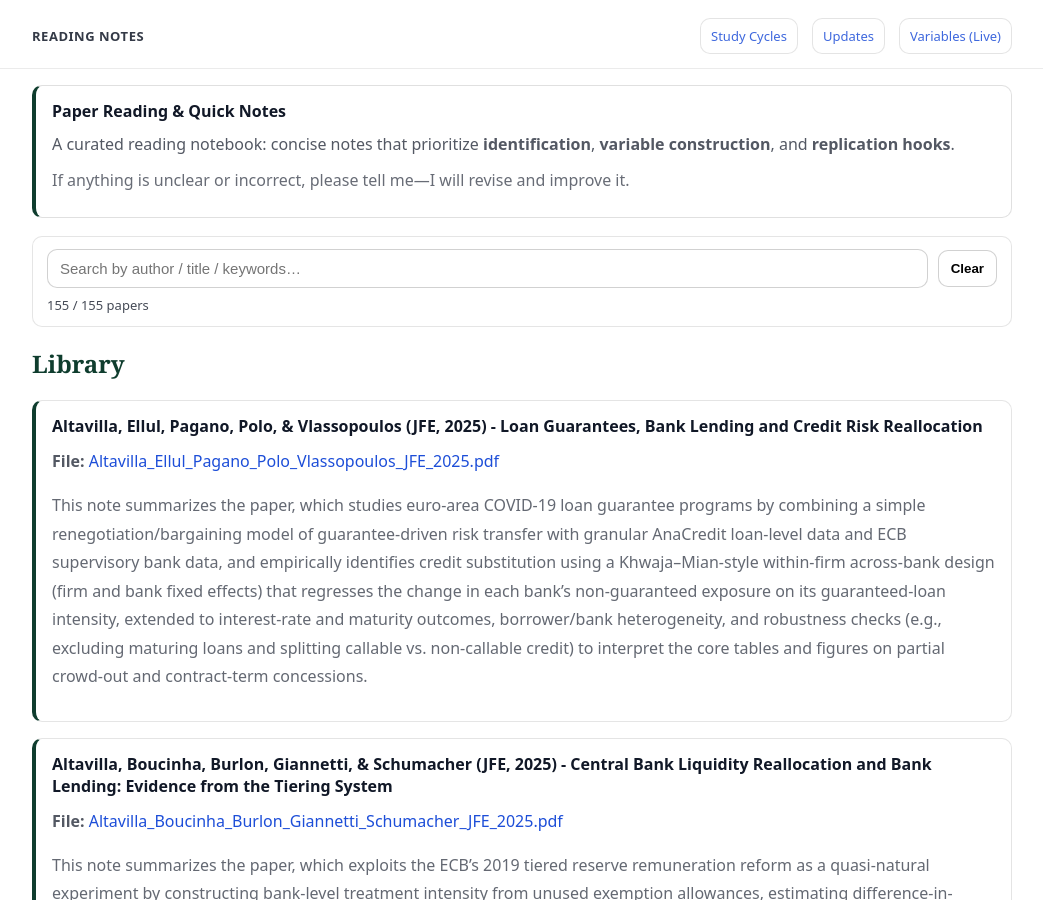
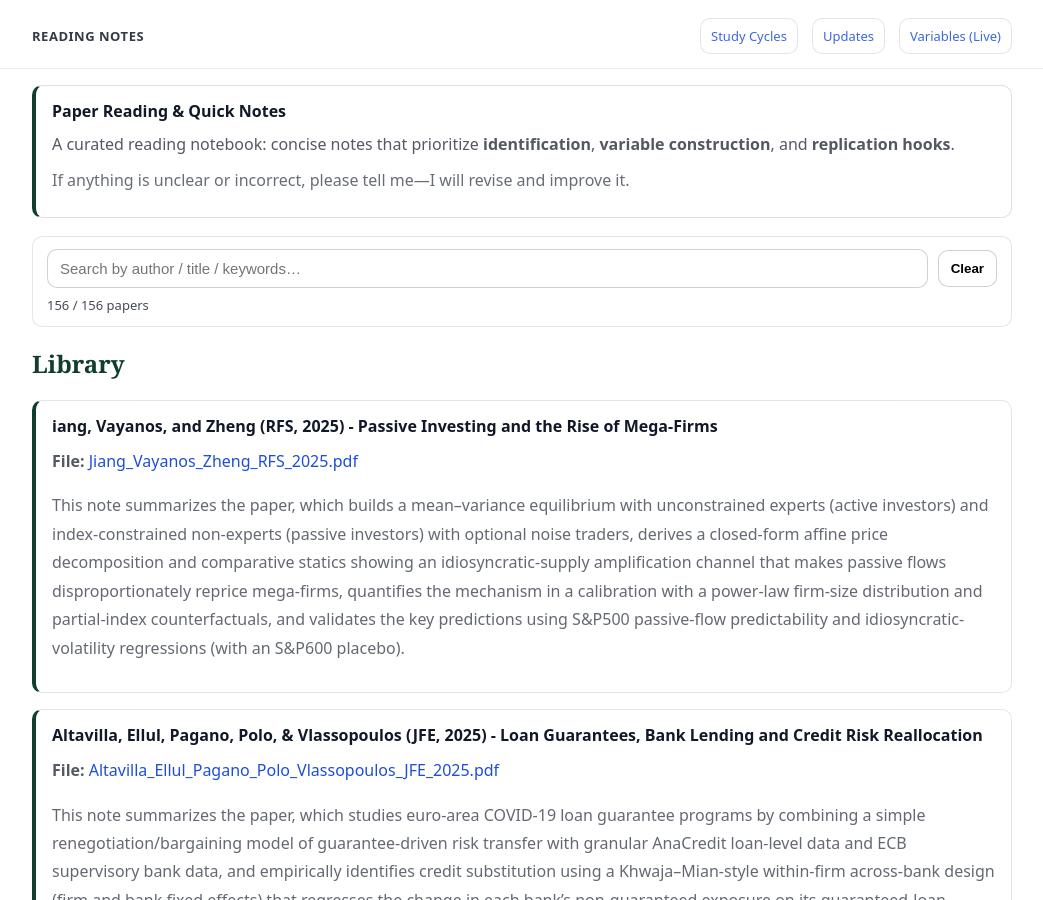
Before and after one commit to yaxinzn/study-archive, a Jekyll site: the page built from reading/index.md, in a window 1280 px wide and 900 px high. Shown: the whole window, without its empty margins (118-1161 px from the left). Built offline with Jekyll 4.4.1, drawn with Linux system fonts in a browser that asks for light colours.

Commit message:
Reading: add/update Jiang_Vayanos_Zheng_RFS_2025.pdf

```diff
--- a/_data/reading.yml
+++ b/_data/reading.yml
@@ -1,3 +1,7 @@
+- title: "iang, Vayanos, and Zheng (RFS, 2025) - Passive Investing and the Rise of Mega-Firms"
+  file: "Jiang_Vayanos_Zheng_RFS_2025.pdf"
+  desc: "This note summarizes the paper, which builds a mean–variance equilibrium with unconstrained experts (active investors) and index-constrained non-experts (passive investors) with optional noise traders, derives a closed-form affine price decomposition and comparative statics showing an idiosyncratic-supply amplification channel that makes passive flows disproportionately reprice mega-firms, quantifies the mechanism in a calibration with a power-law firm-size distribution and partial-index counterfactuals, and validates the key predictions using S&P500 passive-flow predictability and idiosyncratic-volatility regressions (with an S&P600 placebo)."
+
 - title: "Altavilla, Ellul, Pagano, Polo, & Vlassopoulos (JFE, 2025) - Loan Guarantees, Bank Lending and Credit Risk Reallocation"
   file: "Altavilla_Ellul_Pagano_Polo_Vlassopoulos_JFE_2025.pdf"
   desc: "This note summarizes the paper, which studies euro-area COVID-19 loan guarantee programs by combining a simple renegotiation/bargaining model of guarantee-driven risk transfer with granular AnaCredit loan-level data and ECB supervisory bank data, and empirically identifies credit substitution using a Khwaja–Mian-style within-firm across-bank design (firm and bank fixed effects) that regresses the change in each bank’s non-guaranteed exposure on its guaranteed-loan intensity, extended to interest-rate and maturity outcomes, borrower/bank heterogeneity, and robustness checks (e.g., excluding maturing loans and splitting callable vs. non-callable credit) to interpret the core tables and figures on partial crowd-out and contract-term concessions."
```
Also changed, not shown: 1 other file.
